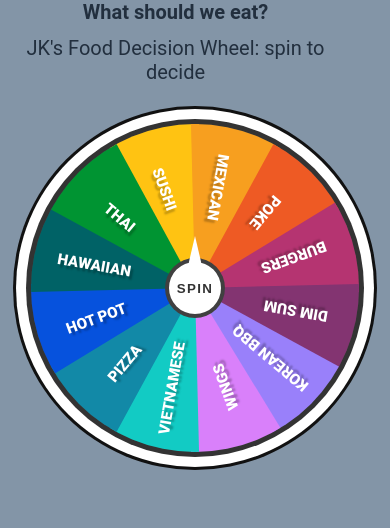
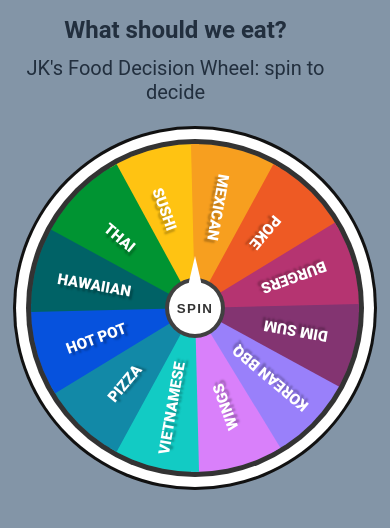
Before and after one commit to essjay05/food-wheel-selector-react, a React (Create React App) app: page / in a window 390 px wide. Shown: the top 528 px of the page. Built offline with nearby package versions, Linux system fonts and the light colour scheme; the HTML template or start-up script is replaced by a standard one.

Commit message:
Updated spacing for mobile.

```diff
--- a/src/App.css
+++ b/src/App.css
@@ -26,12 +26,12 @@
 /* Responsive styles */
 @media screen and (max-width:450px) {
   .App-header {
-    padding: 0 1.5rem 1rem;
+    padding: 1rem 1.5rem;
     max-width: 90%;
   }
 
   h1 {
-    font-size: 1.25rem;
+    font-size: 1.5rem;
   }
 
   p {
```
